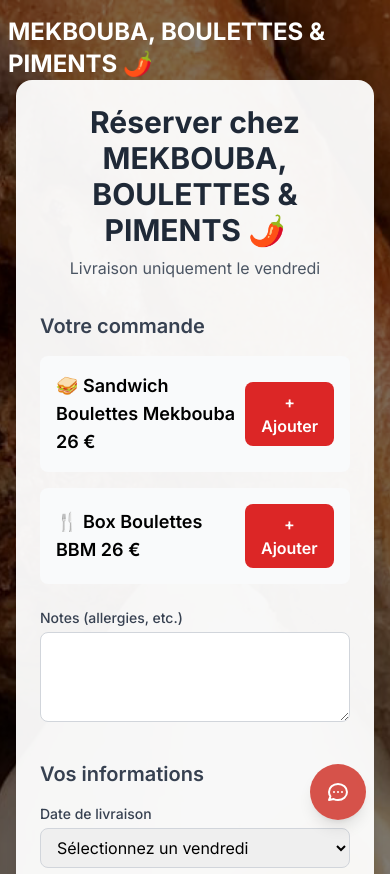
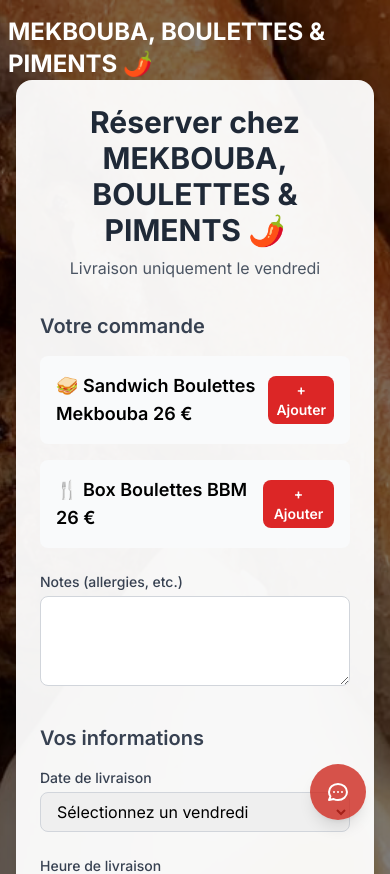
Before and after one commit to jimeye/mekboubaV2, a Next.js app: page /reservation in a window 390 px wide. Shown: the top 874 px of the page. Built offline with nearby package versions, Linux system fonts and the light colour scheme.

Commit message:
Réduction de 50% de la taille des boutons + Ajouter sur mobile

```diff
--- a/app/reservation/page.js
+++ b/app/reservation/page.js
@@ -290,7 +290,7 @@ TOTAL À PAYER: ${total}€
                   <div className="bg-gray-50 p-4 rounded-lg mb-4">
                       <div className="flex justify-between items-center">
                           <h3 className="font-semibold text-lg">🥪 Sandwich Boulettes Mekbouba 26 €</h3>
-                          <button type="button" onClick={() => addItem('sbm')} className="bg-accent-red text-white px-4 py-2 rounded-lg font-semibold">+ Ajouter</button>
+                          <button type="button" onClick={() => addItem('sbm')} className="bg-accent-red text-white px-2 md:px-4 py-1 md:py-2 rounded-lg font-semibold text-sm md:text-base">+ Ajouter</button>
                       </div>
                       {formData.sbmItems.map((item, index) => (
                           <div key={item.id} className="mt-1 ml-4 p-1.5 border-l-4 border-accent-red bg-white rounded-r-lg">
@@ -314,7 +314,7 @@ TOTAL À PAYER: ${total}€
                   <div className="bg-gray-50 p-4 rounded-lg">
                       <div className="flex justify-between items-center">
                           <h3 className="font-semibold text-lg">🍴 Box Boulettes BBM 26 €</h3>
-                          <button type="button" onClick={() => addItem('bbm')} className="bg-accent-red text-white px-4 py-2 rounded-lg font-semibold">+ Ajouter</button>
+                          <button type="button" onClick={() => addItem('bbm')} className="bg-accent-red text-white px-2 md:px-4 py-1 md:py-2 rounded-lg font-semibold text-sm md:text-base">+ Ajouter</button>
                       </div>
                       {formData.bbmItems.map((item, index) => (
                           <div key={item.id} className="mt-1 ml-4 p-1.5 border-l-4 border-accent-red bg-white rounded-r-lg">
```
